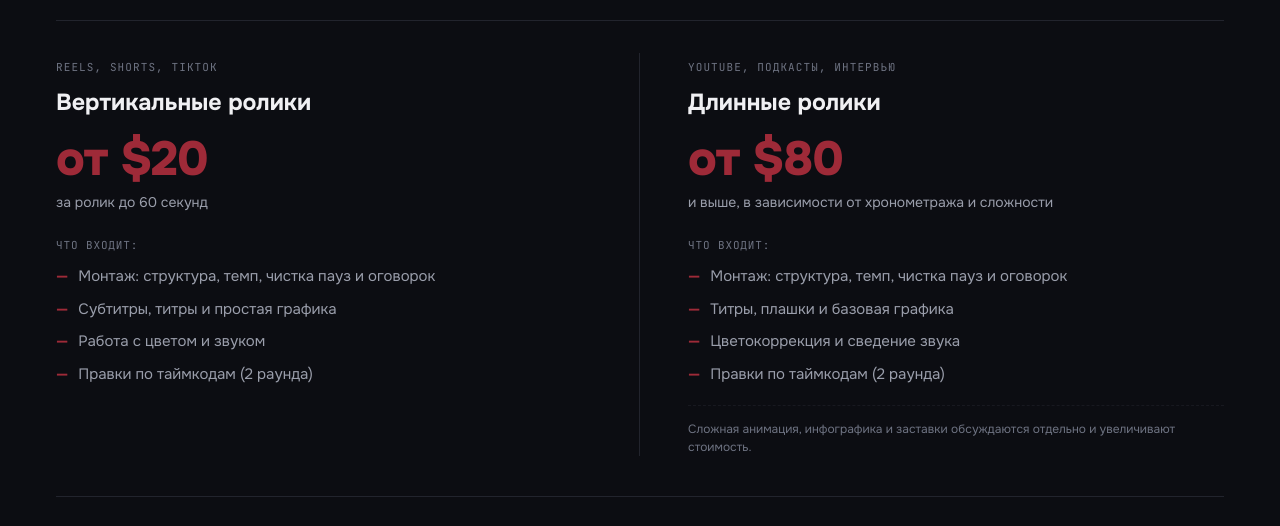
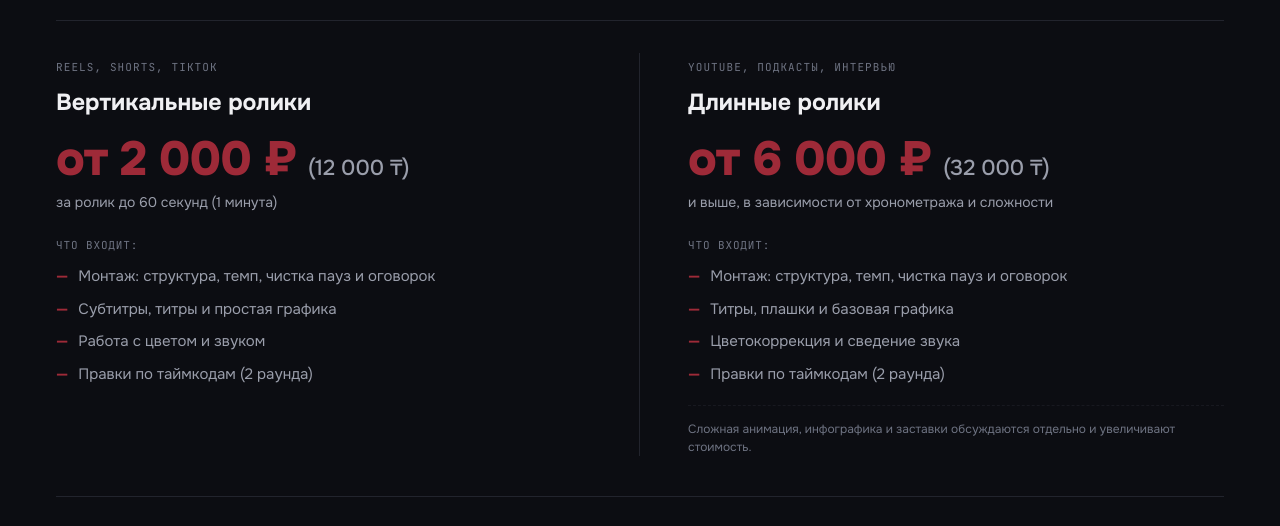
Before and after one commit to wataee/fleur-editor-portfolio, an Astro site: page /ru in a window 1280 px wide. Shown: the part 4820-5346 px from the top of the page. Built offline with nearby package versions, Linux system fonts and the light colour scheme; Astro itself is replaced by a stand-in of ours; a web font is replaced by a local one.

Commit message:
feat(pricing): update pricing to  horizontal, market rate reels, with currency localization (RUB/KZT/USD)

```diff
--- a/src/components/Pricing.astro
+++ b/src/components/Pricing.astro
@@ -4,6 +4,7 @@ interface PricingItem {
   label: string;
   title: string;
   price: string;
+  altPrice?: string;
   unit: string;
   note?: string;
   includes: string[];
@@ -55,7 +56,12 @@ const activeItems = (data.items || []).filter((item) => item.price && item.price
           </div>
 
           <div class="pricing-tier-rate">
-            <div class="pricing-tier-price font-display">{item.price}</div>
+            <div class="pricing-tier-price font-display">
+              <span>{item.price}</span>
+              {item.altPrice && (
+                <span class="pricing-tier-alt">({item.altPrice})</span>
+              )}
+            </div>
             <div class="pricing-tier-unit text-text-dim">{item.unit}</div>
           </div>
 
--- a/src/data/ru.json
+++ b/src/data/ru.json
@@ -61,8 +61,9 @@
         "id": "vertical",
         "label": "REELS, SHORTS, TIKTOK",
         "title": "Вертикальные ролики",
-        "price": "от $20",
-        "unit": "за ролик до 60 секунд",
+        "price": "от 2 000 ₽",
+        "altPrice": "12 000 ₸",
+        "unit": "за ролик до 60 секунд (1 минута)",
         "note": "",
         "includes": [
           "Монтаж: структура, темп, чистка пауз и оговорок",
@@ -75,7 +76,8 @@
         "id": "horizontal",
         "label": "YOUTUBE, ПОДКАСТЫ, ИНТЕРВЬЮ",
         "title": "Длинные ролики",
-        "price": "от $80",
+        "price": "от 6 000 ₽",
+        "altPrice": "32 000 ₸",
         "unit": "и выше, в зависимости от хронометража и сложности",
         "note": "Сложная анимация, инфографика и заставки обсуждаются отдельно и увеличивают стоимость.",
         "includes": [
@@ -167,7 +169,7 @@
     "items": [
       {
         "q": "Сколько стоит монтаж?",
-        "a": "Вертикальные ролики (Reels, Shorts, TikTok) — от $20, длинный ролик (YouTube, подкасты) — от $80 и выше. Цена зависит от хронометража и глубины моушн-дизайна. При заказе пакета от 10 видео действует скидка 15–20%, плюс я фиксирую за вашим проектом слот в расписании."
+        "a": "Вертикальные ролики (Reels, Shorts, TikTok) — от 2 000 ₽ (12 000 ₸), длинный ролик (YouTube, подкасты) — от 6 000 ₽ (32 000 ₸). Цена зависит от хронометража и глубины моушн-дизайна. При заказе пакета от 10 видео действует скидка 15–20%, плюс я фиксирую за вашим проектом слот в расписании."
       },
       {
         "q": "Как быстро будет готово видео?",
--- a/src/styles/global.css
+++ b/src/styles/global.css
@@ -1807,6 +1807,17 @@ html.light .ba-handle-grip {
   color: var(--accent);
   line-height: 1.1;
   letter-spacing: -0.02em;
+  display: flex;
+  flex-wrap: wrap;
+  align-items: baseline;
+  gap: 8px 12px;
+}
+.pricing-tier-alt {
+  font-family: var(--font-sans);
+  font-size: clamp(1.1rem, 0.95rem + 0.5vw, 1.35rem);
+  font-weight: 500;
+  color: var(--text-dim);
+  letter-spacing: normal;
 }
 .pricing-tier-unit {
   font-size: 0.875rem;
```
Also changed, not shown: src/data/en.json (+4 -4 lines), src/data/kz.json (+4 -4 lines).
